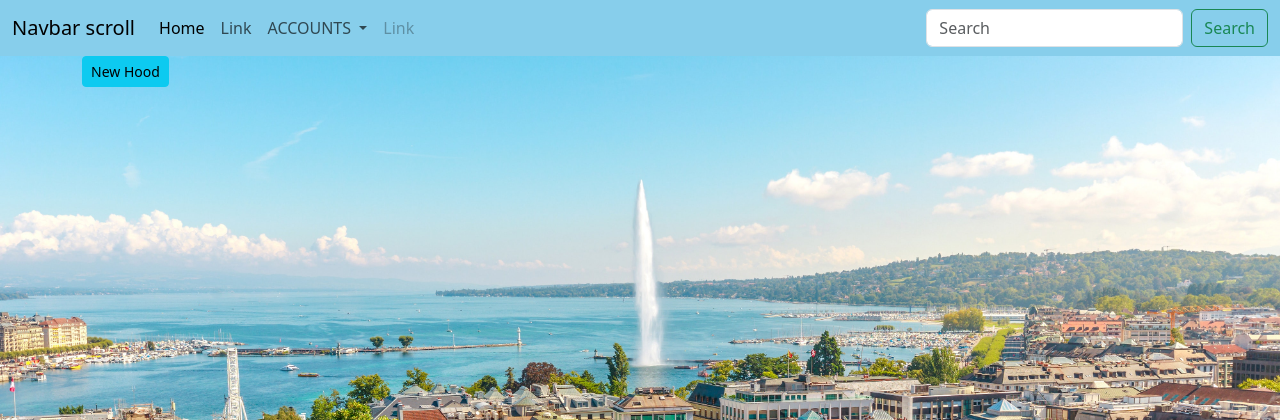
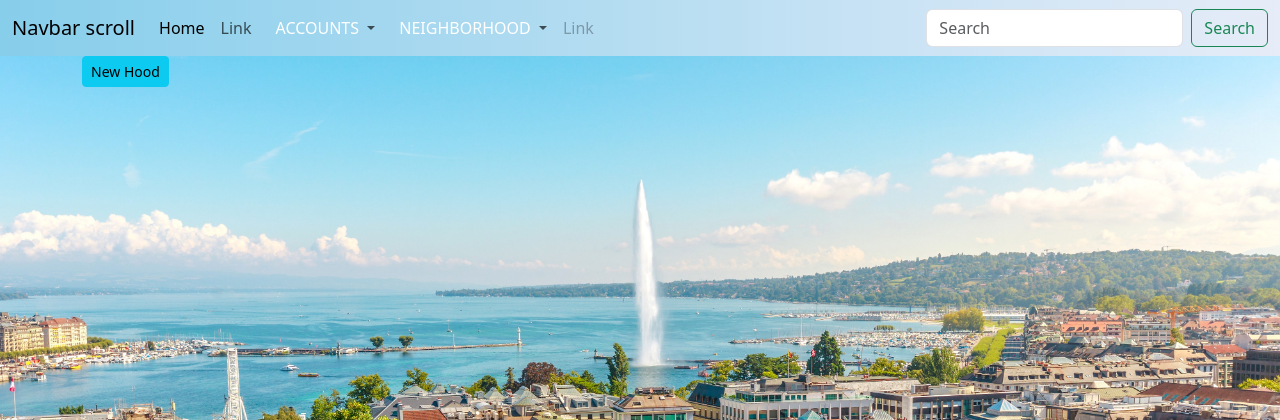
Before and after one commit to Koech-code/Neighborhood, a Django app: page /business/ in a window 1280 px wide. Shown: the top 420 px of the page. Run offline with Django 3.2, Linux system fonts and the light colour scheme; data that the repository does not hold is empty; some libraries are stand-ins or nearby versions.

Commit message:
add an action in the search form

```diff
--- a/watchneighborhood/templates/navbar.html
+++ b/watchneighborhood/templates/navbar.html
@@ -1,6 +1,6 @@
-<nav class="navbar navbar-expand-lg navbar-light " style="background-color: skyblue;">
+<nav class="navbar navbar-expand-lg navbar-light " style="background-image: linear-gradient(90deg, skyblue 0%, #e6ecf8 100%);">
     <div class="container-fluid">
-      <a class="navbar-brand" href="#">Navbar scroll</a>
+      <a class="navbar-brand" href="{% url 'home' %}">Navbar scroll</a>
       <button class="navbar-toggler" type="button" data-bs-toggle="collapse" data-bs-target="#navbarScroll" aria-controls="navbarScroll" aria-expanded="false" aria-label="Toggle navigation">
         <span class="navbar-toggler-icon"></span>
       </button>
@@ -12,15 +12,14 @@
           <li class="nav-item ">
             <a class="nav-link" href="#">Link</a>
           </li>
-          <li class="nav-item dropdown">
-            <a class="nav-link dropdown-toggle" href="#" id="navbarScrollingDropdown" role="button" data-bs-toggle="dropdown" aria-expanded="false">
-              ACCOUNTS
-            </a>
+          <li class="nav-item dropdown px-2">
+            <button class="nav-link dropdown-toggle btn btn-secondary" href="#" id="navbarScrollingDropdown" role="button" data-bs-toggle="dropdown" aria-expanded="false">
+             <span  style="color: white;">ACCOUNTS</span>
+            </button>
             <ul class="dropdown-menu" aria-labelledby="navbarScrollingDropdown">
               {% if user.is_authenticated%}
-              <li><a class="dropdown-item" href="#">Profile</a></li>
-              <li><a class="dropdown-item" href="#">Log out</a></li>
-              <li><hr class="dropdown-divider"></li>
+              <li><a class="dropdown-item" href="/profile/">Profile</a></li>
+              <li><a class="dropdown-item" href="/logout">Log out</a></li>
               {% else%}
               <li><a class="dropdown-item" href="/accounts/register/">Register</a></li>
               <li><a class="dropdown-item" href="/accounts/login/">Login</a></li>
@@ -29,12 +28,25 @@
               {% endif %}
             </ul>
           </li>
+          <li class="nav-item dropdown ml-2">
+            <button class="nav-link dropdown-toggle btn btn-secondary" href="#" id="navbarScrollingDropdown" role="button" data-bs-toggle="dropdown" aria-expanded="false">
+             <span  style="color: white;">NEIGHBORHOOD</span>
+            </button>
+            <ul class="dropdown-menu" aria-labelledby="navbarScrollingDropdown">
+              <li><a class="dropdown-item" href="#">Join</a></li>
+              <li><a class="dropdown-item" href="/accounts/register/">Business</a></li>
+              <li><a class="dropdown-item" href="#">Post</a></li>
+              <li><hr class="dropdown-divider"></li>
+              <li><a class="dropdown-item" href="/logout">Leave</a></li>
+            </ul>
+          </li>
+
 
           <li class="nav-item">
             <a class="nav-link disabled" href="#" tabindex="-1" aria-disabled="true">Link</a>
           </li>
         </ul>
-        <form class="d-flex">
+        <form class="d-flex" action="{% url 'search'%}" method="GET">
           <input class="form-control me-2" type="search" placeholder="Search" aria-label="Search">
           <button class="btn btn-outline-success" type="submit">Search</button>
         </form>
```
